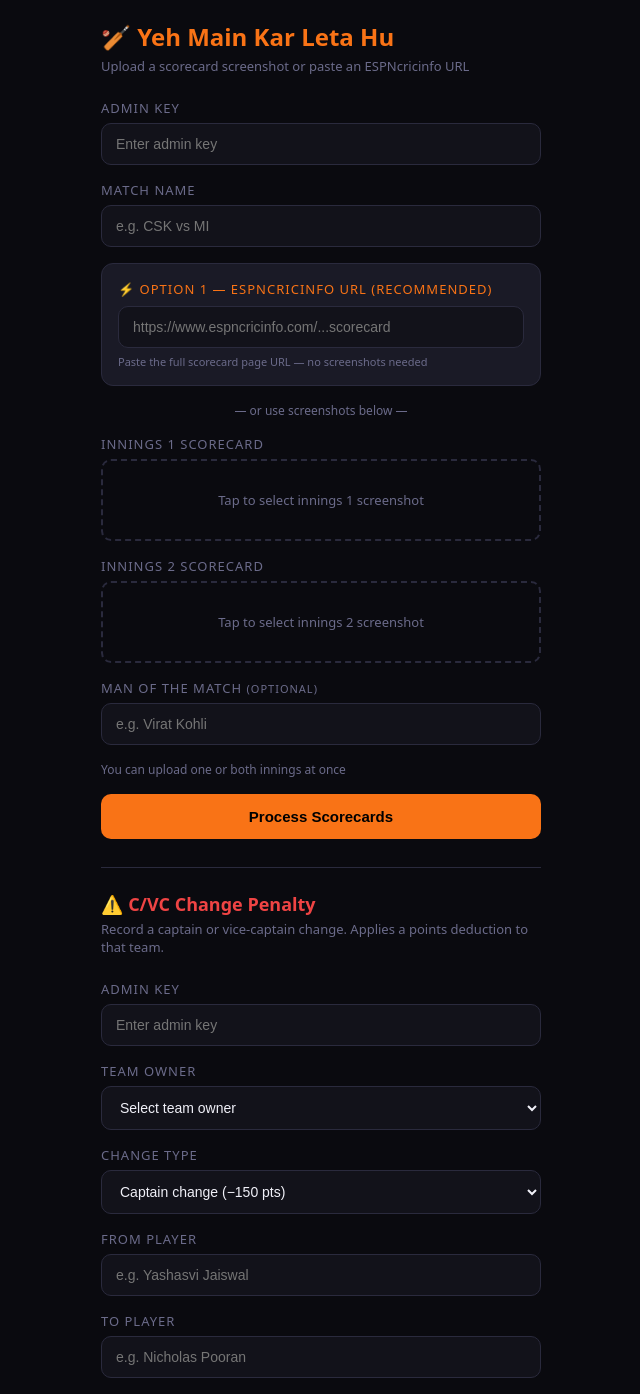
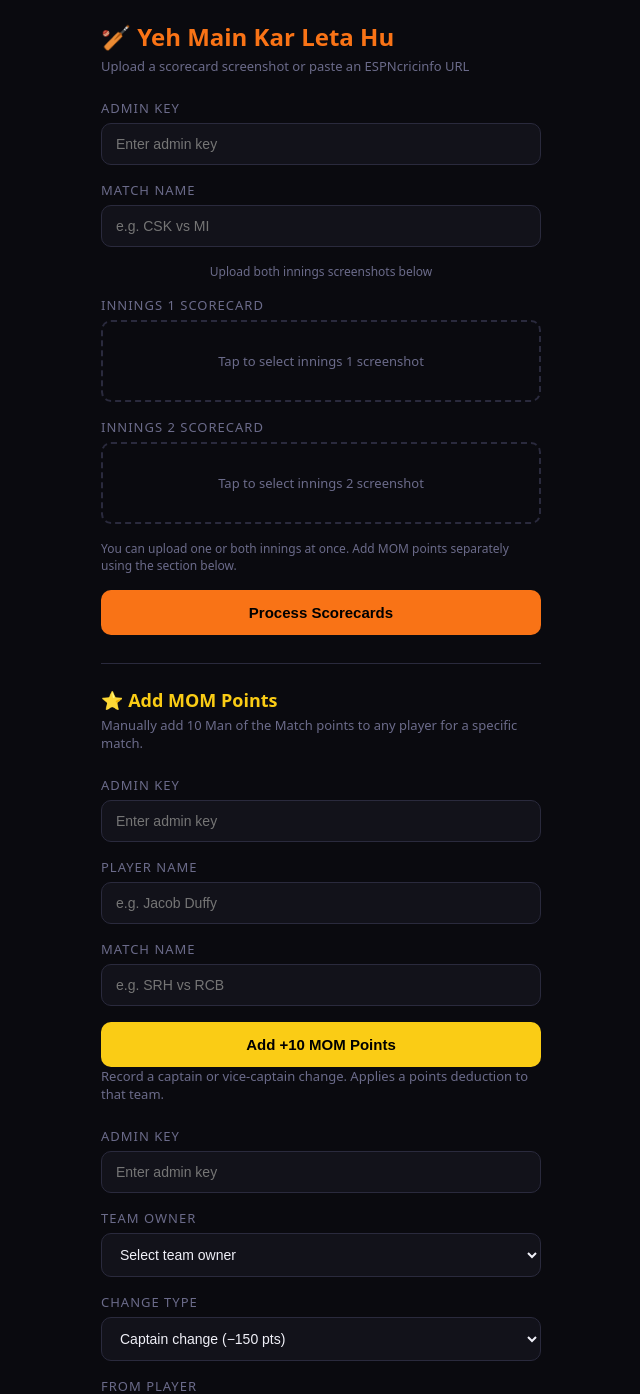
Before and after one commit to NiharM1227/yeh-main-kar-leta-hun-backend, a Flask app: page /admin in a window 1280 px wide. Shown: the top 1394 px of the page, without its empty margins (319-959 px from the left). Run offline with Flask 3, Linux system fonts and the light colour scheme; some libraries are stand-ins or nearby versions.

Commit message:
Update admin.html

```diff
--- a/templates/admin.html
+++ b/templates/admin.html
@@ -39,13 +39,7 @@
 <label>Match Name</label>
 <input type="text" id="match-name" placeholder="e.g. CSK vs MI">
 
-<div style="background:#1a1a26;border-radius:12px;padding:16px;margin-bottom:16px;border:1px solid #2a2a3d">
-  <label style="color:#f97316;margin-bottom:8px">⚡ Option 1 — ESPNcricinfo URL (recommended)</label>
-  <input type="url" id="scorecard-url" placeholder="https://www.espncricinfo.com/...scorecard">
-  <div style="color:#6b6b8a;font-size:11px;margin-top:-10px;margin-bottom:0">Paste the full scorecard page URL — no screenshots needed</div>
-</div>
-
-<div style="text-align:center;color:#6b6b8a;font-size:12px;margin-bottom:16px">— or use screenshots below —</div>
+<div style="text-align:center;color:#6b6b8a;font-size:12px;margin-bottom:16px">Upload both innings screenshots below</div>
 
 <label>Innings 1 Scorecard</label>
 <div class="upload-area" id="upload-area-1" onclick="document.getElementById('image-input-1').click()">
@@ -61,10 +55,7 @@
 </div>
 <input type="file" id="image-input-2" accept="image/*" style="display:none" onchange="handleFile(this.files[0], 2)">
 
-<label>Man of the Match <span style="color:#6b6b8a;font-size:11px">(optional)</span></label>
-<input type="text" id="mom-player" placeholder="e.g. Virat Kohli">
-
-<div style="color:#6b6b8a;font-size:12px;margin-bottom:16px">You can upload one or both innings at once</div>
+<div style="color:#6b6b8a;font-size:12px;margin-bottom:16px">You can upload one or both innings at once. Add MOM points separately using the section below.</div>
 
 <button class="btn" id="upload-btn" onclick="uploadScorecard()">Process Scorecards</button>
 
@@ -90,11 +81,10 @@ function handleFile(file, innings) {
   document.querySelector(`#upload-area-${innings} p`).textContent = file.name;
 }
 
-async function uploadInnings(file, matchName, momPlayer, isLast) {
+async function uploadInnings(file, matchName) {
   const formData = new FormData();
   formData.append('image', file);
   formData.append('match_name', matchName);
-  if (isLast && momPlayer) formData.append('mom_player', momPlayer);
   const res = await fetch('/api/upload-scorecard', {
     method: 'POST',
     headers: { 'X-Admin-Key': document.getElementById('admin-key').value.trim() },
@@ -106,59 +96,13 @@ async function uploadInnings(file, matchName, momPlayer, isLast) {
 async function uploadScorecard() {
   const key = document.getElementById('admin-key').value.trim();
   const matchName = document.getElementById('match-name').value.trim();
-  const momPlayer = document.getElementById('mom-player').value.trim();
-  const scorecardUrl = document.getElementById('scorecard-url').value.trim();
   const resultEl = document.getElementById('result');
   const spinner = document.getElementById('spinner');
   const btn = document.getElementById('upload-btn');
 
   if (!key) { alert('Enter admin key'); return; }
   if (!matchName) { alert('Enter match name'); return; }
-
-  // Use URL if provided, otherwise use screenshots
-  if (scorecardUrl) {
-    if (!scorecardUrl.includes('espncricinfo.com')) {
-      alert('Please paste an ESPNcricinfo URL'); return;
-    }
-    btn.disabled = true;
-    spinner.style.display = 'block';
-    spinner.innerHTML = '⏳ Fetching scorecard from ESPNcricinfo... (~20 seconds)';
-    resultEl.style.display = 'none';
-
-    try {
-      const res = await fetch('/api/upload-scorecard-url', {
-        method: 'POST',
-        headers: { 'X-Admin-Key': key, 'Content-Type': 'application/json' },
-        body: JSON.stringify({ url: scorecardUrl, match_name: matchName, mom_player: momPlayer })
-      });
-      const data = await res.json();
-      spinner.style.display = 'none';
-      btn.disabled = false;
-      resultEl.style.display = 'block';
-      if (data.success) {
-        resultEl.className = 'result success';
-        resultEl.innerHTML = `<h3>✅ ${data.match} — ${data.players_processed} players processed</h3>
-          ${data.entries.map(e => `
-            <div class="player-row">
-              <span>${e.player} ${e.mom ? '⭐' : ''} <small style="color:#6b6b8a">${e.runs}r ${e.wickets}w</small></span>
-              <span class="${e.pts >= 0 ? 'pts-pos' : 'pts-neg'}">${e.pts > 0 ? '+' : ''}${e.pts} pts</span>
-            </div>`).join('')}`;
-      } else {
-        resultEl.className = 'result error';
-        resultEl.innerHTML = `<h3>❌ Error</h3><p>${data.error}</p>`;
-      }
-    } catch (err) {
-      spinner.style.display = 'none';
-      btn.disabled = false;
-      resultEl.style.display = 'block';
-      resultEl.className = 'result error';
-      resultEl.innerHTML = `<h3>❌ Connection error</h3><p>${err.message}</p>`;
-    }
-    return;
-  }
-
-  // Screenshot fallback
-  if (!selectedFiles[1] && !selectedFiles[2]) { alert('Paste a URL or select at least one scorecard screenshot'); return; }
+  if (!selectedFiles[1] && !selectedFiles[2]) { alert('Select at least one scorecard screenshot'); return; }
 
   btn.disabled = true;
   spinner.style.display = 'block';
@@ -170,9 +114,8 @@ async function uploadScorecard() {
     let errors = [];
 
     for (let i = 0; i < filesToUpload.length; i++) {
-      const isLast = i === filesToUpload.length - 1;
       spinner.innerHTML = `⏳ Processing innings ${i + 1} of ${filesToUpload.length}... (~15 seconds)`;
-      const data = await uploadInnings(filesToUpload[i], matchName, momPlayer, isLast);
+      const data = await uploadInnings(filesToUpload[i], matchName);
       if (data.success) {
         allEntries = allEntries.concat(data.entries);
       } else {
@@ -207,7 +150,58 @@ async function uploadScorecard() {
 </script>
 
 <div style="border-top:1px solid #2a2a3d;margin:28px 0 24px;"></div>
-<h2 style="color:#ef4444;font-size:18px;margin-bottom:4px;">⚠️ C/VC Change Penalty</h2>
+<h2 style="color:#facc15;font-size:18px;margin-bottom:4px;">⭐ Add MOM Points</h2>
+<p>Manually add 10 Man of the Match points to any player for a specific match.</p>
+
+<label>Admin Key</label>
+<input type="password" id="mom-admin-key" placeholder="Enter admin key">
+
+<label>Player Name</label>
+<input type="text" id="mom-player-name" placeholder="e.g. Jacob Duffy">
+
+<label>Match Name</label>
+<input type="text" id="mom-match-name" placeholder="e.g. SRH vs RCB">
+
+<button class="btn" id="mom-btn" onclick="addMomPoints()" style="background:#facc15;color:#000;margin-bottom:0">Add +10 MOM Points</button>
+<div class="result" id="mom-result" style="margin-top:16px;display:none;"></div>
+
+<script>
+async function addMomPoints() {
+  const key = document.getElementById('mom-admin-key').value.trim();
+  const player = document.getElementById('mom-player-name').value.trim();
+  const match = document.getElementById('mom-match-name').value.trim();
+  const resultEl = document.getElementById('mom-result');
+  const btn = document.getElementById('mom-btn');
+
+  if (!key) { alert('Enter admin key'); return; }
+  if (!player) { alert('Enter player name'); return; }
+  if (!match) { alert('Enter match name'); return; }
+
+  btn.disabled = true;
+  try {
+    const res = await fetch('/api/add-mom', {
+      method: 'POST',
+      headers: { 'X-Admin-Key': key, 'Content-Type': 'application/json' },
+      body: JSON.stringify({ player, match })
+    });
+    const data = await res.json();
+    btn.disabled = false;
+    resultEl.style.display = 'block';
+    if (data.success) {
+      resultEl.className = 'result success';
+      resultEl.innerHTML = `<h3>✅ Done</h3><div class="player-row"><span>${data.player}</span><span class="pts-pos">+10 MOM pts added</span></div><div class="player-row"><span>Match</span><span>${data.match}</span></div>`;
+    } else {
+      resultEl.className = 'result error';
+      resultEl.innerHTML = `<h3>❌ Error</h3><p>${data.error}</p>`;
+    }
+  } catch(err) {
+    btn.disabled = false;
+    resultEl.style.display = 'block';
+    resultEl.className = 'result error';
+    resultEl.innerHTML = `<h3>❌ Connection error</h3><p>${err.message}</p>`;
+  }
+}
+</script>
 <p>Record a captain or vice-captain change. Applies a points deduction to that team.</p>
 
 <label>Admin Key</label>
```
